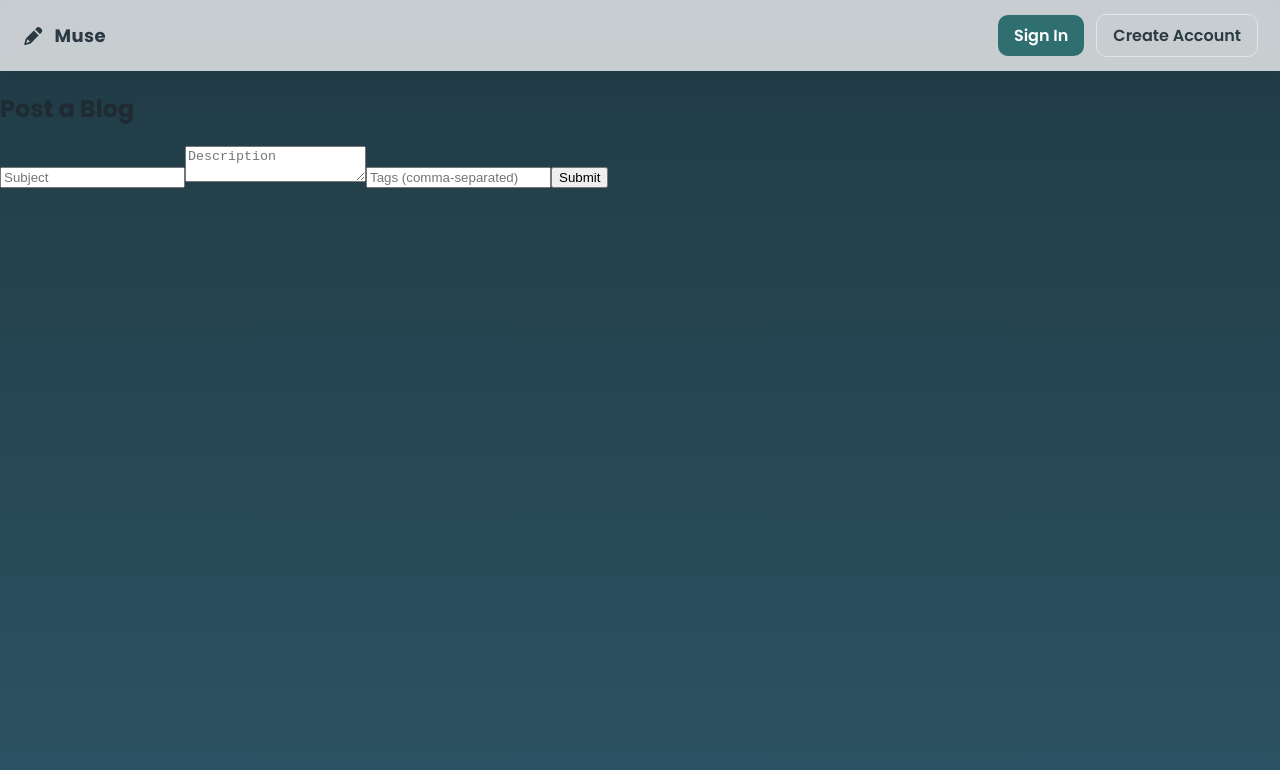
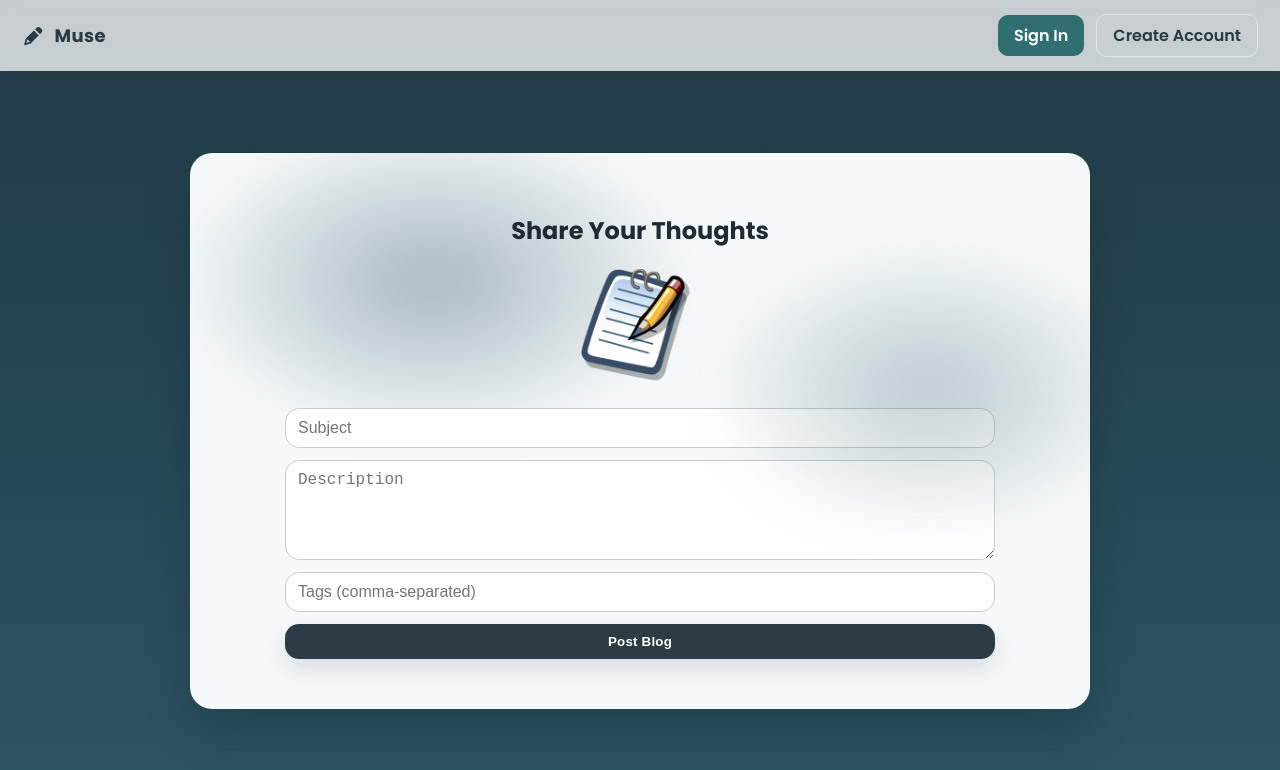
Before and after one commit to AvniIsrani1/react-440, a React (Create React App) app in the folder frontend/: page /blog/post in a window 1280 px wide. Shown: the top 770 px of the page. Built offline with nearby package versions, Linux system fonts and the light colour scheme; no server answers.

Commit message:
update styling for blog posting

```diff
--- /dev/null
+++ b/frontend/src/pages/BlogPost/BlogPost.css
@@ -0,0 +1,131 @@
+.main-content {
+  display: flex;
+  width: 100%;
+  height: 90%;
+  align-items: center;
+}
+
+.blogpost-hero {
+  display: flex;
+  width: 100%;
+  justify-content: center;
+  position: relative;
+  background: var(--panel-2);
+  border-radius: var(--radius);
+  overflow: hidden;
+  box-shadow: var(--shadow-lg);
+  margin: 48px auto;
+  max-width: 900px;
+}
+
+.blogpost-hero::before,
+.blogpost-hero::after {
+  content: "";
+  position: absolute;
+  pointer-events: none;
+  filter: blur(20px);
+}
+
+.blogpost-hero::before {
+  width: 70%;
+  height: 70%;
+  left: -8%;
+  top: -12%;
+  background: radial-gradient(
+    60% 60% at 50% 50%,
+    rgba(20, 65, 82, 0.35),
+    transparent 70%
+  );
+}
+
+.blogpost-hero::after {
+  width: 60%;
+  height: 65%;
+  right: -12%;
+  top: 10%;
+  background: radial-gradient(
+    60% 60% at 50% 50%,
+    rgba(20, 65, 82, 0.25),
+    transparent 70%
+  );
+}
+
+.blogpost-pane {
+  position: relative;
+  padding: 40px 50px 50px;
+  width: 90%;
+  text-align: center;
+}
+
+.blogpost-pane .header h1 {
+  font-size: 48px;
+  color: #2c3b45;
+}
+
+.blogpost-pane .subtitle {
+  color: #5b6a73;
+  margin-bottom: 24px;
+}
+
+.hero-image-container {
+  display: flex;
+  justify-content: center;
+  margin-bottom: 20px;
+}
+
+.hero-image {
+  width: 120px;
+  height: auto;
+  object-fit: cover;
+}
+
+.blogpost-form {
+  display: flex;
+  flex-direction: column;
+  gap: 12px;
+}
+
+.blogpost-form input,
+.blogpost-form textarea {
+  font-size: 16px;
+  padding: 10px 12px;
+  border: 1px solid #ccc;
+  border-radius: var(--radius-sm);
+  outline: none;
+}
+
+.blogpost-form textarea {
+  min-height: 100px;
+  resize: vertical;
+}
+
+.btn-primary {
+  background: #2c3b45;
+  color: white;
+  padding: 10px 16px;
+  border: none;
+  border-radius: var(--radius-sm);
+  cursor: pointer;
+  font-weight: 600;
+  transition: background 0.3s ease;
+}
+
+.btn-primary:hover {
+  background: #39505c;
+}
+
+.note.ok {
+  color: green;
+  margin-top: 10px;
+}
+
+.note.err {
+  color: red;
+  margin-top: 10px;
+}
+
+@media (max-width: 900px) {
+  .blogpost-pane {
+    padding: 36px 28px;
+  }
+}
--- a/frontend/src/pages/BlogPost/BlogPost.jsx
+++ b/frontend/src/pages/BlogPost/BlogPost.jsx
@@ -1,59 +1,70 @@
 import React, { useState, useContext } from 'react';
-import axios from 'axios';
 import { AuthContext } from '../../context/AuthContext';
 import api from '../../api';
+import './BlogPost.css';
+import notepad from "../../assets/Notepad_icon.svg.png";
 
-export default function BlogPost() {//define variables for post fields
+export default function BlogPost() {
   const { user } = useContext(AuthContext);
   const [subject, setSubject] = useState('');
   const [description, setDescription] = useState('');
   const [tags, setTags] = useState('');
   const [message, setMessage] = useState('');
 
-  const handleSubmit = async (e) => {//user pressed submit
+  const handleSubmit = async (e) => {
     e.preventDefault();
+    setMessage('');
     try {
-      const res = await api.post('http://localhost:3000/blog', {//make request to server
-        subject,
-        description,
-        tags
-      });
-      setMessage('Blog posted successfully!');//successful post
+      const res = await api.post('/blog', { subject, description, tags });
+      setMessage('Blog posted successfully!');
+      setSubject('');
+      setDescription('');
+      setTags('');
     } catch (err) {
-      const msg = err.response?.data?.message;//post failed
-      if (msg?.includes('limit')) {
-        setMessage('You have reached your daily limit of 2 blog posts.');//limit reached
+      const msg = err.response?.data?.message;
+      if (msg?.includes('Max 2 blogs')) {
+        setMessage('You have reached your daily limit of 2 blog posts.');
       } else {
-        setMessage(msg || 'Error posting blog.');//set user message about error
+        setMessage(msg || 'Error posting blog.');
       }
     }
   };
 
   return (
-    <div>
-      <h2>Post a Blog</h2>
-      <form onSubmit={handleSubmit}>
-        <input /*subject field*/
+    <div class="main-content">
+      <section className="blogpost-hero">
+        <div className="blogpost-pane">
+            <h1>Share Your Thoughts</h1>
+
+          <div className="hero-image-container">
+            <img src={notepad} alt="Muse Notepad Icon" className="hero-image" />
+          </div>
+
+          <form onSubmit={handleSubmit} className="blogpost-form">
+            <input
               value={subject}
-          onChange={e => setSubject(e.target.value)}
+              onChange={(e) => setSubject(e.target.value)}
               placeholder="Subject"
               required
             />
-        <textarea /*description field*/
+            <textarea
               value={description}
-          onChange={e => setDescription(e.target.value)}
+              onChange={(e) => setDescription(e.target.value)}
               placeholder="Description"
               required
             />
-        <input /*tags field*/
+            <input
               value={tags}
-          onChange={e => setTags(e.target.value)}
+              onChange={(e) => setTags(e.target.value)}
               placeholder="Tags (comma-separated)"
               required
             />
-        <button type="submit">Submit</button>{/*submit button*/}
+            <button type="submit" className="btn-primary">Post Blog</button>
           </form>
-      {message && <p>{message}</p>}
+
+          {message && <p className={`note ${message.includes('successfully') ? 'ok' : 'err'}`}>{message}</p>}
+        </div>
+      </section>
     </div>
   );
 }
```
Lines whose indentation alone changed are shown as unchanged.
